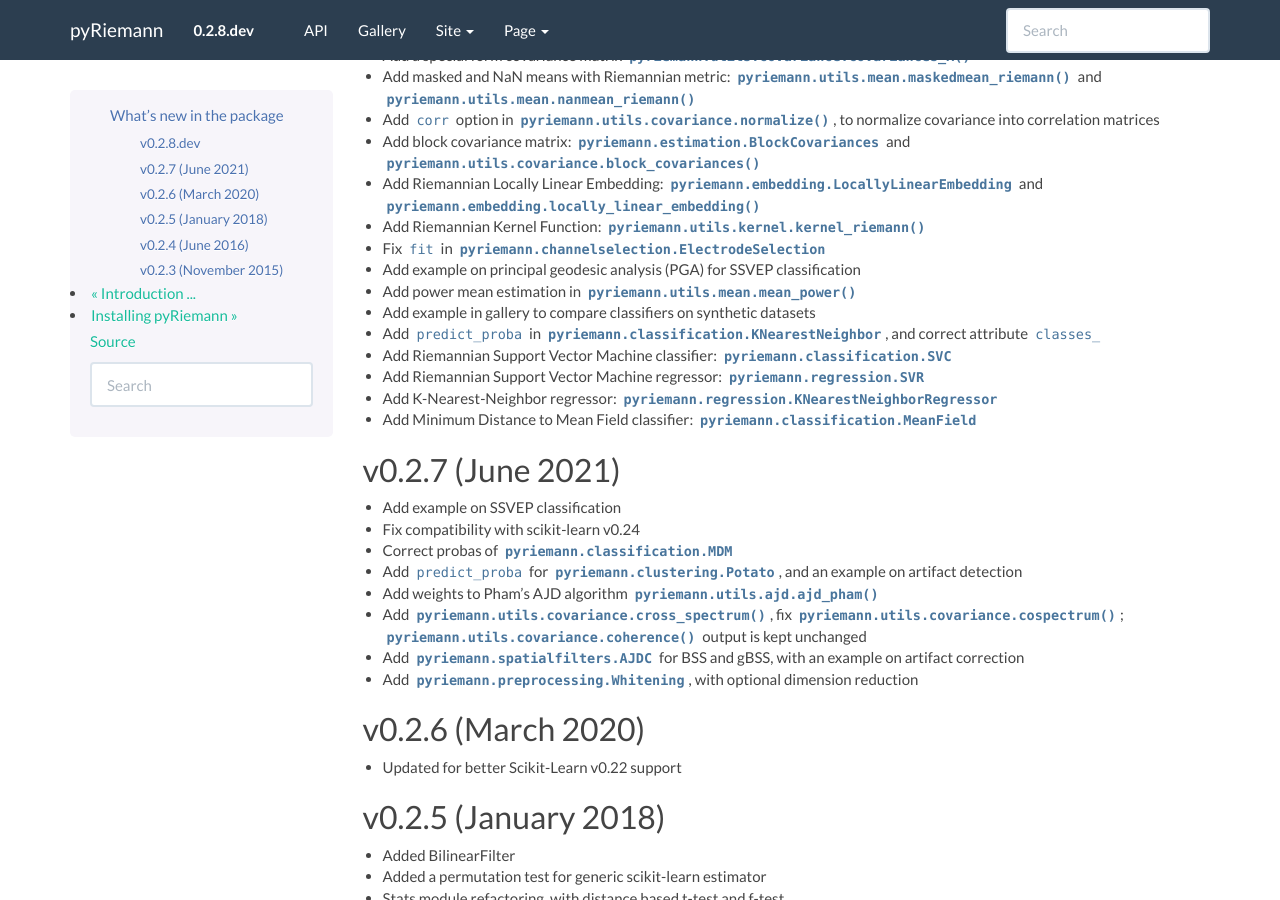
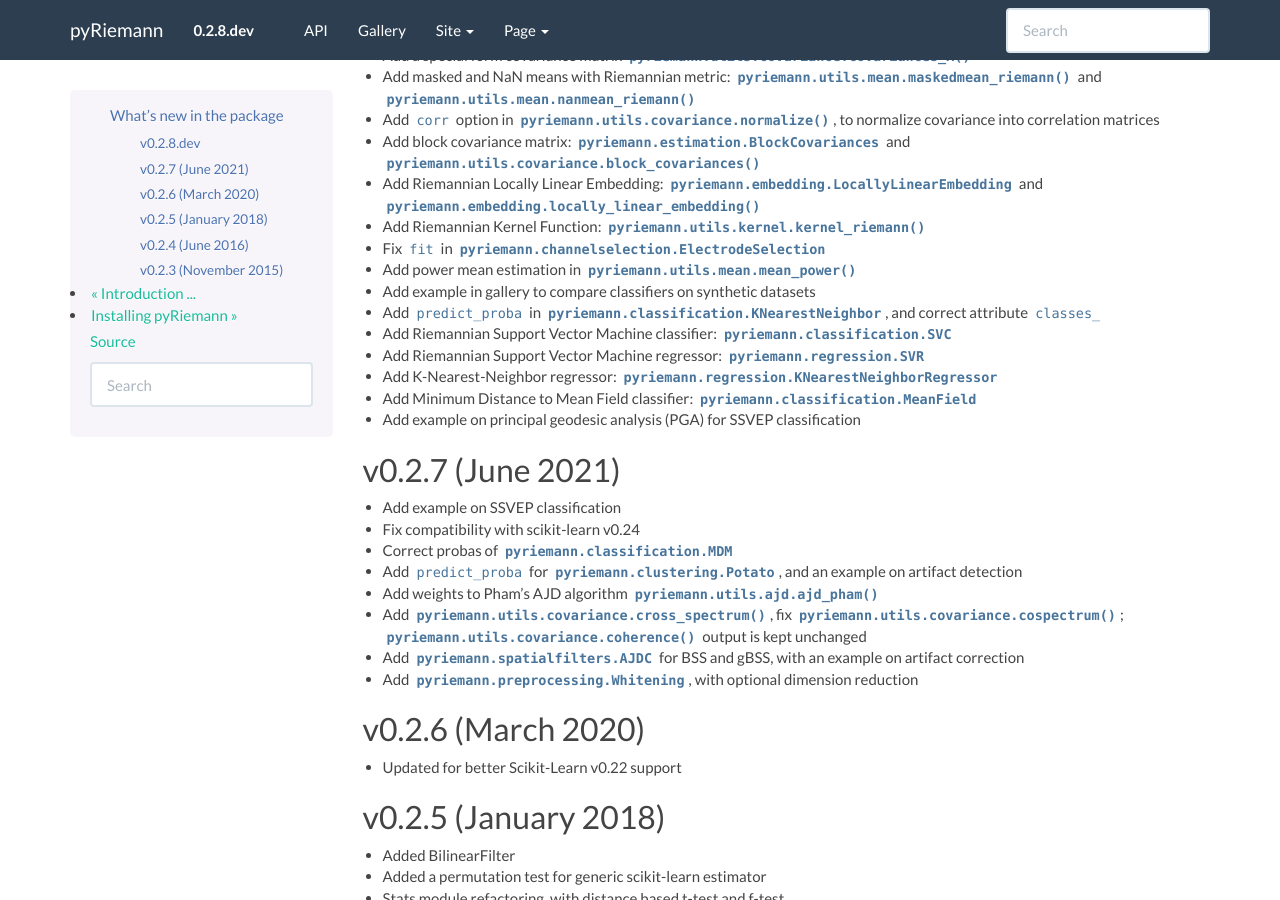
Before and after one commit to pyRiemann/pyRiemann, a Sphinx documentation site: the page built from doc/whatsnew.rst, in a window 1280 px wide and 900 px high, scrolled down 500 px. Built offline with Sphinx 7.4.7, drawn with Linux system fonts in a browser that asks for light colours; formulas are drawn with MathJax 3; pages that are not in the unit, such as notebooks, are missing from menus; part of the change alters nothing that is shown.

```diff
--- a/doc/whatsnew.rst
+++ b/doc/whatsnew.rst
@@ -46,8 +46,6 @@ v0.2.8.dev
 
 - Fix ``fit`` in :class:`pyriemann.channelselection.ElectrodeSelection`
 
-- Add example on principal geodesic analysis (PGA) for SSVEP classification
-
 - Add power mean estimation in :func:`pyriemann.utils.mean.mean_power`
 
 - Add example in gallery to compare classifiers on synthetic datasets
@@ -61,6 +59,8 @@ v0.2.8.dev
 - Add K-Nearest-Neighbor regressor: :class:`pyriemann.regression.KNearestNeighborRegressor`
 
 - Add Minimum Distance to Mean Field classifier: :class:`pyriemann.classification.MeanField`
+
+- Add example on principal geodesic analysis (PGA) for SSVEP classification
 
 v0.2.7 (June 2021)
 ------------------
```
